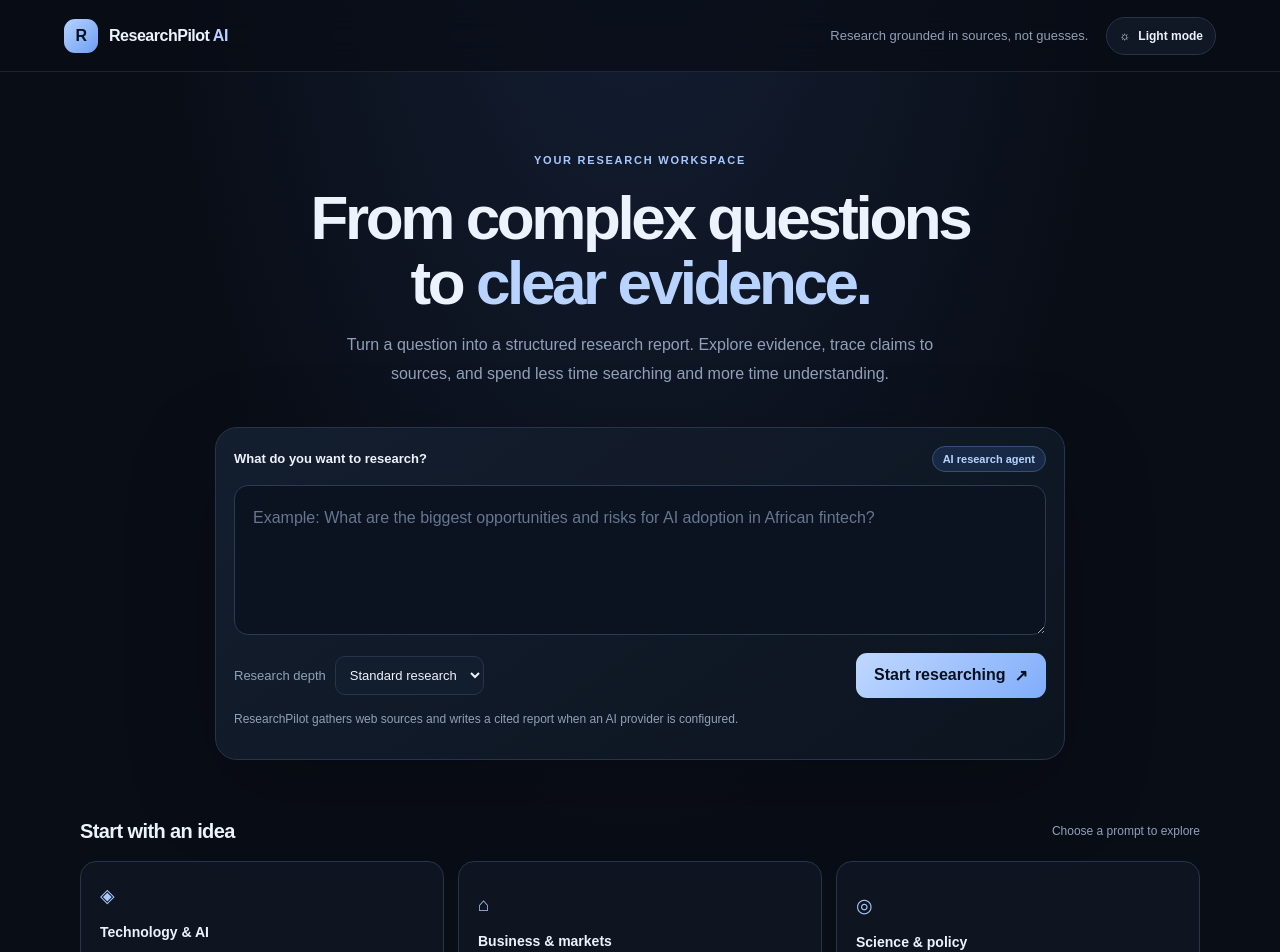
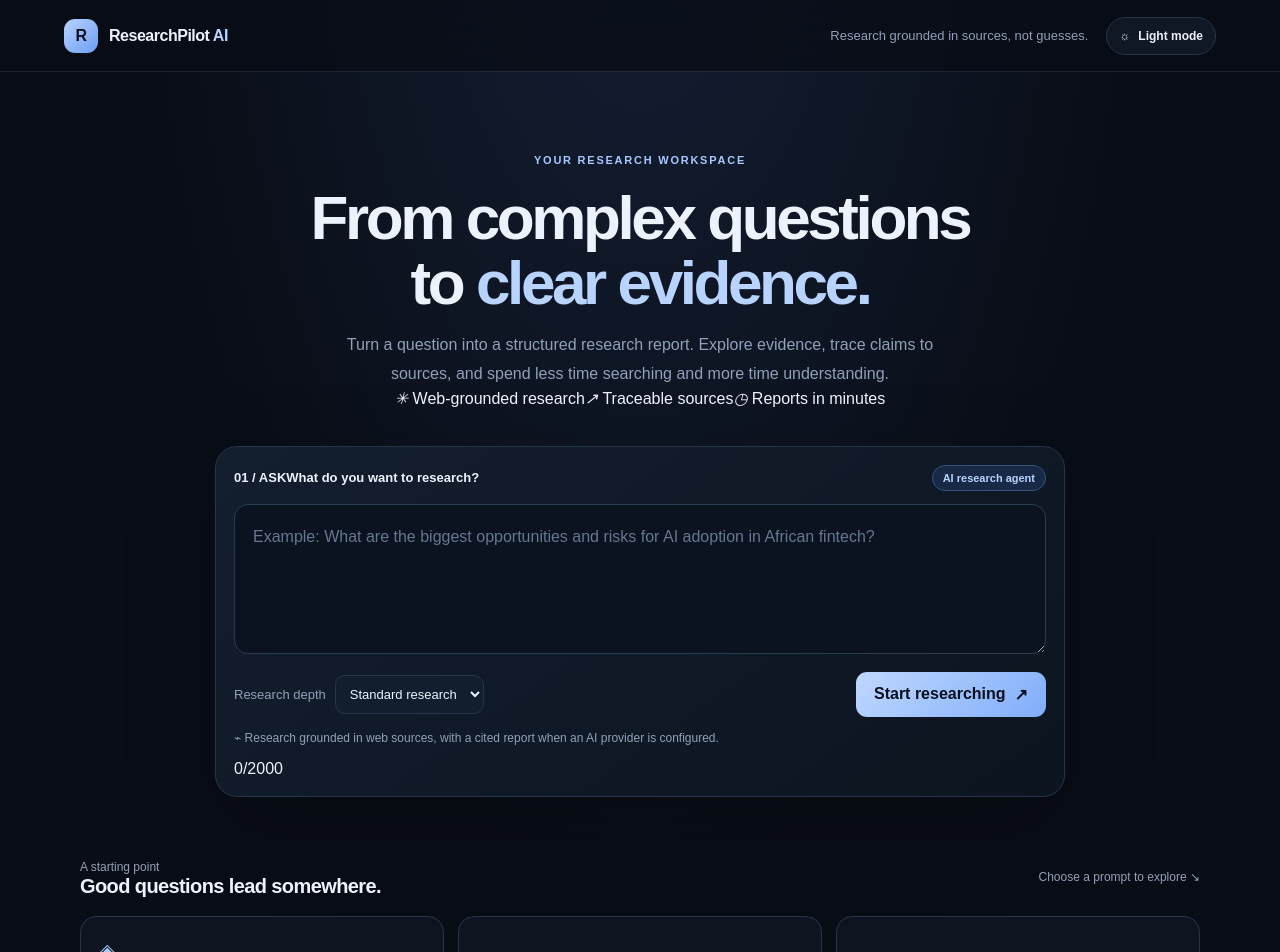
Before and after one commit to EzikeChikelu/researchpilot-ai, a Next.js app in the folder apps/web/: page / in a window 1280 px wide. Shown: the top 952 px of the page. Built offline with nearby package versions, Linux system fonts and the light colour scheme.

Commit message:
feat(web): elevate research workspace interface

```diff
--- a/apps/web/src/app/page.tsx
+++ b/apps/web/src/app/page.tsx
@@ -162,12 +162,20 @@ export default function Home() {
             Turn a question into a structured research report. Explore evidence,
             trace claims to sources, and spend less time searching and more time understanding.
           </p>
+          <div className="hero-proof" aria-label="ResearchPilot capabilities">
+            <span><i aria-hidden="true">✳</i> Web-grounded research</span>
+            <span><i aria-hidden="true">↗</i> Traceable sources</span>
+            <span><i aria-hidden="true">◷</i> Reports in minutes</span>
+          </div>
         </section>
 
         <section className="workspace" aria-labelledby="research-label">
           <div className="workspace-label">
-            <label id="research-label" htmlFor="research-question">What do you want to research?</label>
-            <span className="pill">AI research agent</span>
+            <div className="workspace-prompt-heading">
+              <span className="workspace-step">01 <span> / ASK</span></span>
+              <label id="research-label" htmlFor="research-question">What do you want to research?</label>
+            </div>
+            <span className="pill"><span className="status-dot" aria-hidden="true" /> AI research agent</span>
           </div>
           <textarea
             id="research-question"
@@ -190,9 +198,12 @@ export default function Home() {
               {loading ? "Researching and writing…" : "Start researching"} <span aria-hidden="true">↗</span>
             </button>
           </div>
-          <p id="question-help" className="status-note">
-            ResearchPilot gathers web sources and writes a cited report when an AI provider is configured.
-          </p>
+          <div className="workspace-foot">
+            <p id="question-help" className="status-note">
+              <span aria-hidden="true">⌁</span> Research grounded in web sources, with a cited report when an AI provider is configured.
+            </p>
+            <span className="character-note">{question.length}/2000</span>
+          </div>
           {error && <p className="error" role="alert">{error}</p>}
         </section>
 
@@ -260,8 +271,11 @@ export default function Home() {
 
         <section aria-labelledby="examples-title">
           <div className="section-heading">
-            <h2 id="examples-title">Start with an idea</h2>
-            <span>Choose a prompt to explore</span>
+            <div>
+              <span className="section-overline">A starting point</span>
+              <h2 id="examples-title">Good questions lead somewhere.</h2>
+            </div>
+            <span>Choose a prompt to explore <span aria-hidden="true">↘</span></span>
           </div>
           <div className="example-grid">
             {examples.map((example) => (
```
